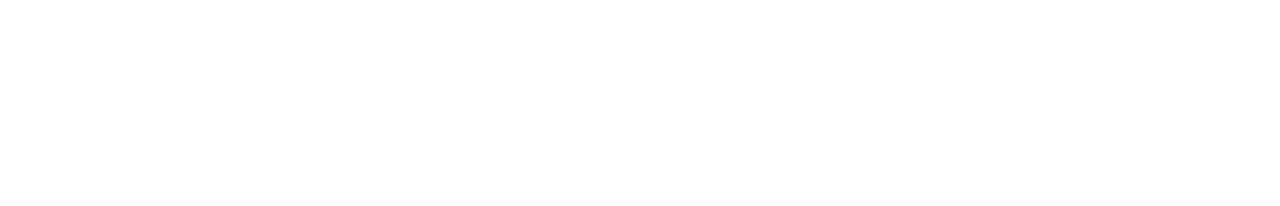
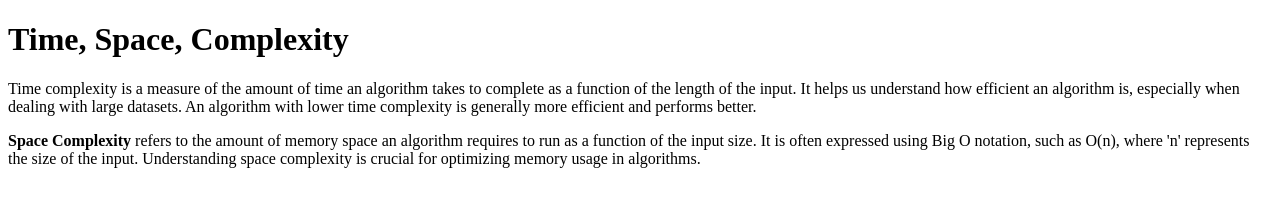
Before and after one commit to acciojob/time-and-space-complexity-Mayanka11y, a website: page main.html in a window 1280 px wide. Drawn offline with Linux system fonts and the light colour scheme.

Commit message:
created a submission

```diff
--- a/main.html
+++ b/main.html
@@ -1,5 +1,4 @@
 <!DOCTYPE html>
-
 <html>
 
 <head>
@@ -8,9 +7,13 @@
 
 <body>
 	<!-- the entire body must be written by student -->
-    <script type="text/javascript" src="./script.js">
-</script>
+	<h1>Time, Space, Complexity</h1>
 
+	<p>Time complexity is a measure of the amount of time an algorithm takes to complete as a function of the length of the input. It helps us understand how efficient an algorithm is, especially when dealing with large datasets. An algorithm with lower time complexity is generally more efficient and performs better.</p>
+
+	<p><b>Space Complexity</b> refers to the amount of memory space an algorithm requires to run as a function of the input size. It is often expressed using Big O notation, such as O(n), where 'n' represents the size of the input. Understanding space complexity is crucial for optimizing memory usage in algorithms.</p>
+
+	<script type="text/javascript" src="./script.js"></script>
 </body>
 
 </html>
```
